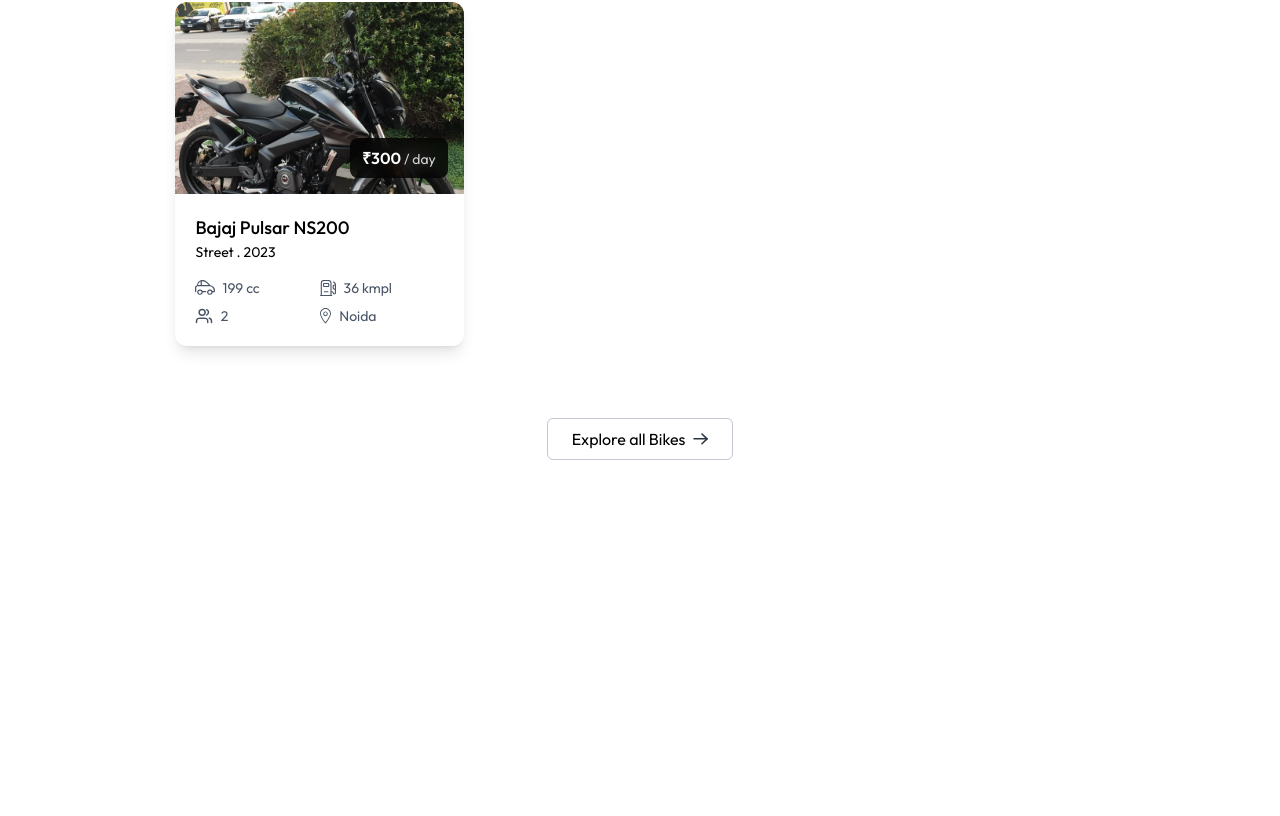
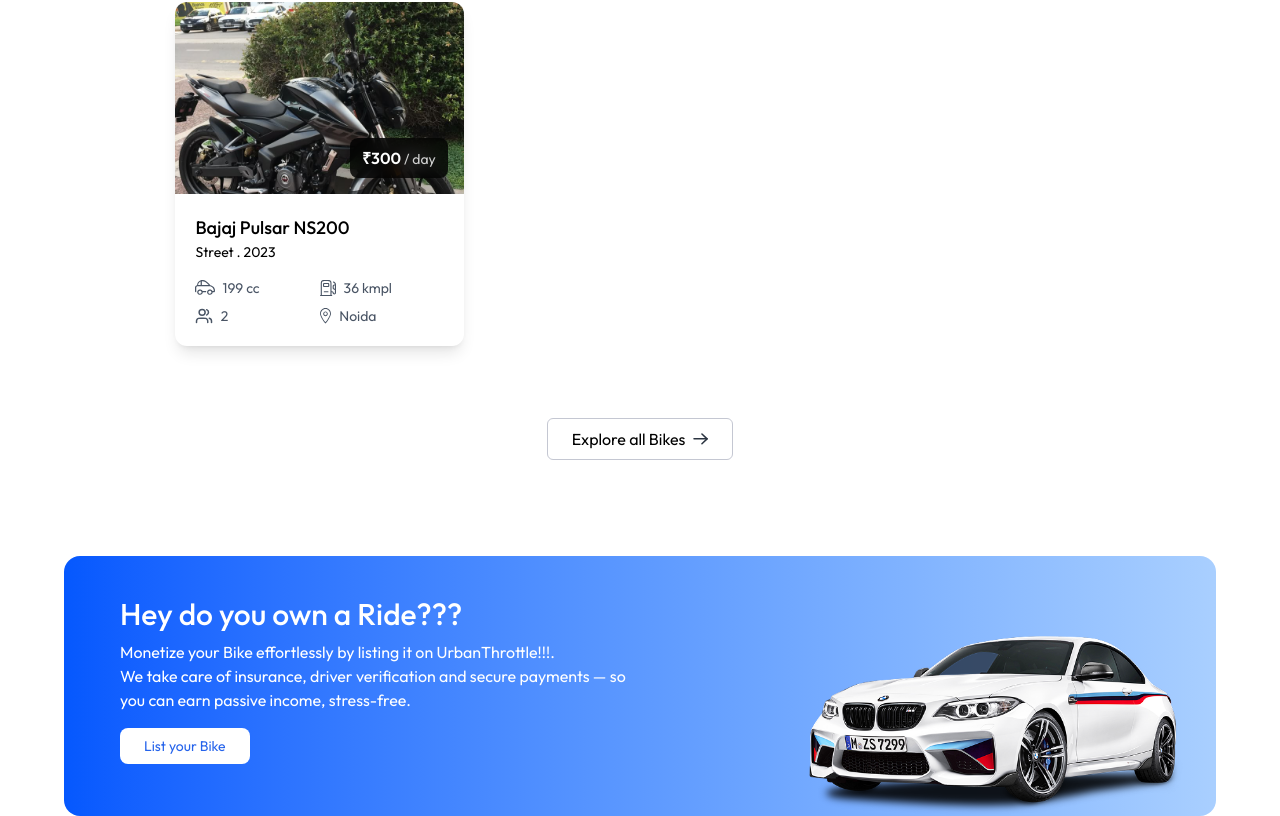
Before and after one commit to Anas-249/Urban-Throttle-Bike-Rental, a React (Vite) app in the folder client/: page / in a window 1280 px wide. Shown: the part 1499-2315 px from the top of the page. Before the commit the page ends 2055 px from the top, so only its background shows below. Built offline with nearby package versions, Linux system fonts and the light colour scheme.

Commit message:
made few changes

```diff
--- a/client/src/App.jsx
+++ b/client/src/App.jsx
@@ -1,7 +1,7 @@
 import React, { useState } from 'react'
 import Navbar from './components/Navbar'
 import { Route, Routes, useLocation } from 'react-router-dom'
-import Home from './pages/home'
+import Home from './pages/HomeTemp'
 import CarDetails from './pages/CarDetails'
 import Cars from './pages/Cars'
 import MyBookings from './pages/MyBookings'
--- /dev/null
+++ b/client/src/components/Banner.jsx
@@ -0,0 +1,22 @@
+import React from 'react'
+import { assets } from '../assets/assets'
+
+const Banner = () => {
+  return (
+    <div className='flex flex-col md:flex-row md:items-start items-center justify-between px-8 min-md:pl-14 pt-10 bg-gradient-to-r from-[#0558FE] to-[#A9CFFF] max-w-6xl mx-3 md:mx-auto rounded-2xl overflow-hidden'>
+
+        <div className='text-white'>
+            <h2 className='text-3xl font-medium'>Hey do you own a Ride???</h2>
+            <p className='mt-2'>Monetize your Bike effortlessly by listing it on UrbanThrottle!!!.</p>
+            <p className='max-w-130'>We take care of insurance, driver verification and secure payments — so you can earn passive income, stress-free.</p>
+
+            <button className='px-6 py-2 bg-white hover:bg-slate-100 transition-all text-primary rounded-lg text-sm mt-4 cursor-pointer'>List your Bike</button>
+        </div>
+
+        <img src={assets.banner_car_image} alt="car" className='max-h-45 mt-10' />
+
+    </div>
+  )
+}
+
+export default Banner
--- a/client/src/pages/Home.jsx
+++ b/client/src/pages/HomeTemp.jsx
@@ -1,15 +1,17 @@
 import React from 'react'
 import Hero from '../components/Hero'
 import FeaturedSection from '../components/FeaturedSection'
+import Banner from '../components/Banner'
 
-const Home = () => {
+const HomeTemp = () => {
   console.log('Home component is rendering')
   return (
     <>
         <Hero />
         <FeaturedSection />
+        <Banner />
     </>
   )
 }
 
-export default Home
+export default HomeTemp
```
